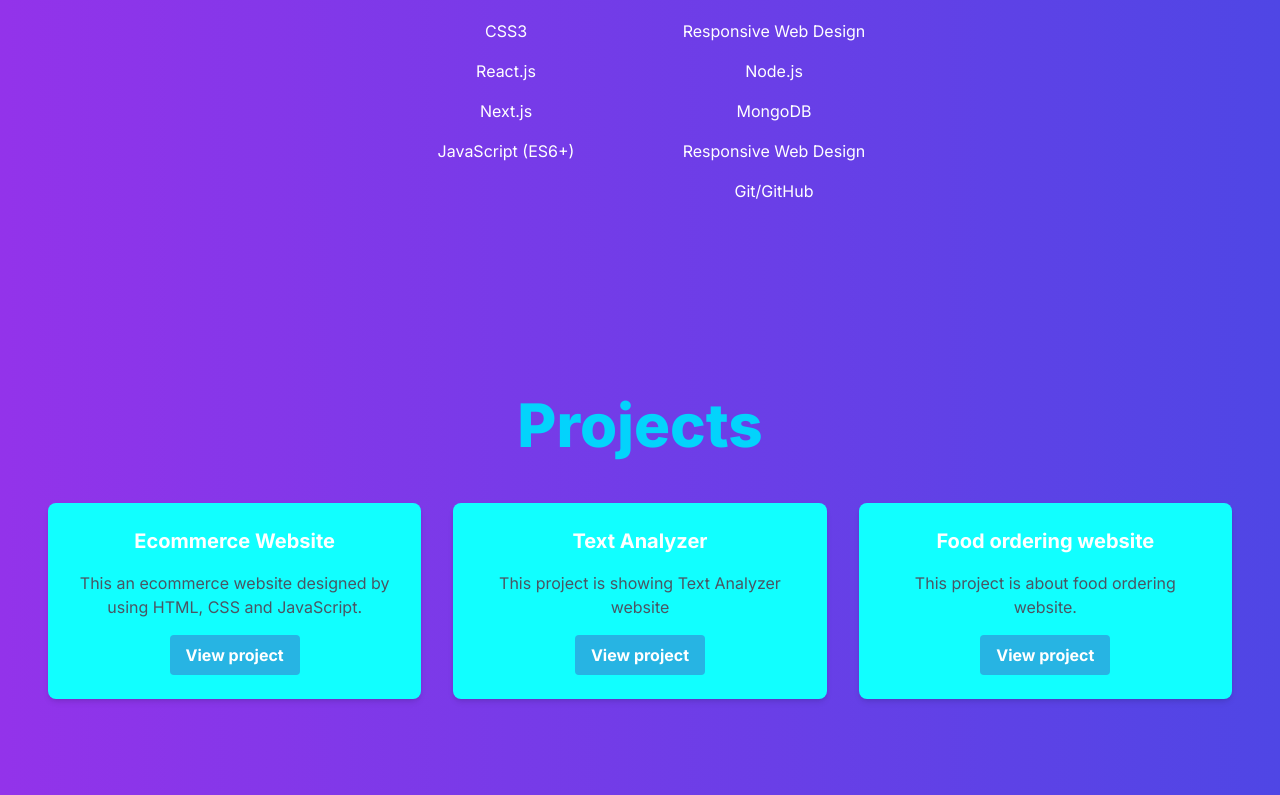
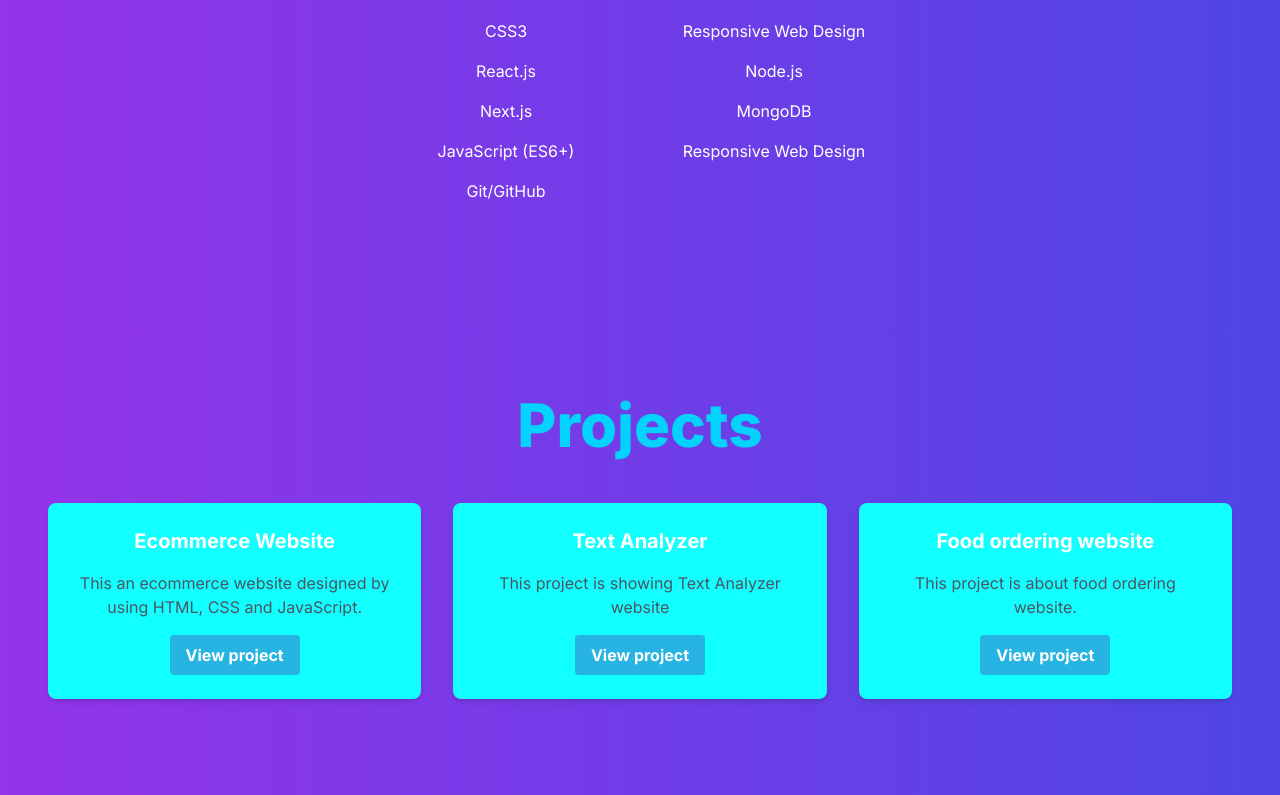
Before and after one commit to mubashir1837/nextjs-portfolioo, a Next.js app: page / in a window 1280 px wide. Shown: the part 1445-2240 px from the top of the page. Built offline with nearby package versions, Linux system fonts and the light colour scheme.

Commit message:
portfolio

```diff
--- a/app/components/Skills.jsx
+++ b/app/components/Skills.jsx
@@ -17,6 +17,7 @@ const Skills = () => {
             <li className="mb-4">React.js</li>
             <li className="mb-4">Next.js</li>
             <li className="mb-4">JavaScript (ES6+)</li>
+            <li>Git/GitHub</li>
           </ul>
           <ul>
             <li className="mb-4">Tailwind CSS</li>
@@ -24,7 +25,6 @@ const Skills = () => {
             <li className="mb-4">Node.js</li>
             <li className="mb-4">MongoDB</li>
             <li className="mb-4">Responsive Web Design</li>
-            <li>Git/GitHub</li>
           </ul>
         </div>
       </div>
```
